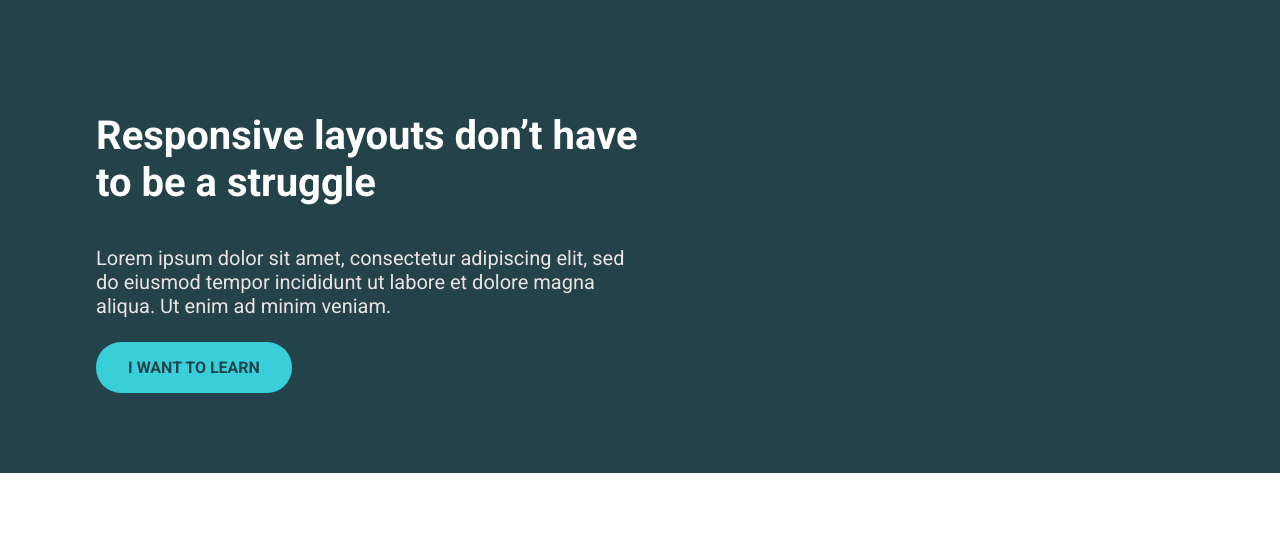
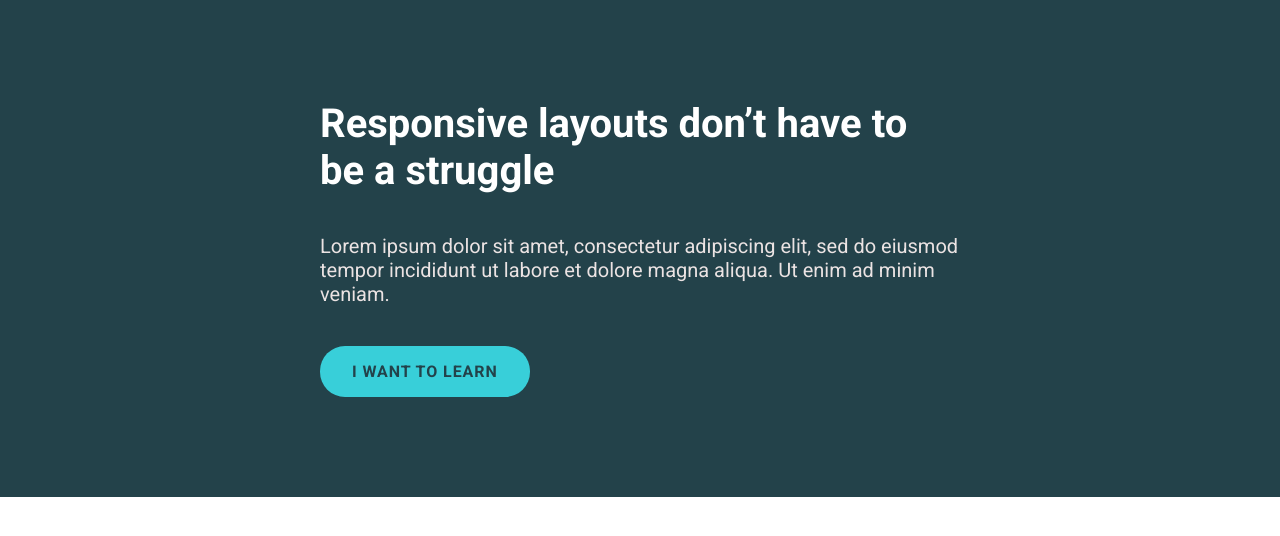
Before and after one commit to khazaddoom/Daily-CSS-Learning, a plain HTML site: page project-6/index.html in a window 1280 px wide. Drawn offline with Linux system fonts and the light colour scheme.

Commit message:
project-6 corrections

```diff
--- a/project-6/index.html
+++ b/project-6/index.html
@@ -31,7 +31,9 @@
         .hero__content {
             width: 50%;
             max-width: 750px;
-            padding: 7em 0px 6em 6em;
+            padding: 100px 0;
+            margin: 0 auto;
+            /* padding: 7em 0px 6em 6em; */
         }
 
         h1 {
@@ -46,12 +48,14 @@
         }
 
         a:link {
+            display: inline-block;
             text-decoration: none;
             color: var(--color-hero-background);
             background-color: var(--color-link-background);
             padding: 1em 2em;
             border-radius: 25px;
             font-weight: bold;
+            letter-spacing: .1ch;
         }
 
         a:visited {
```
